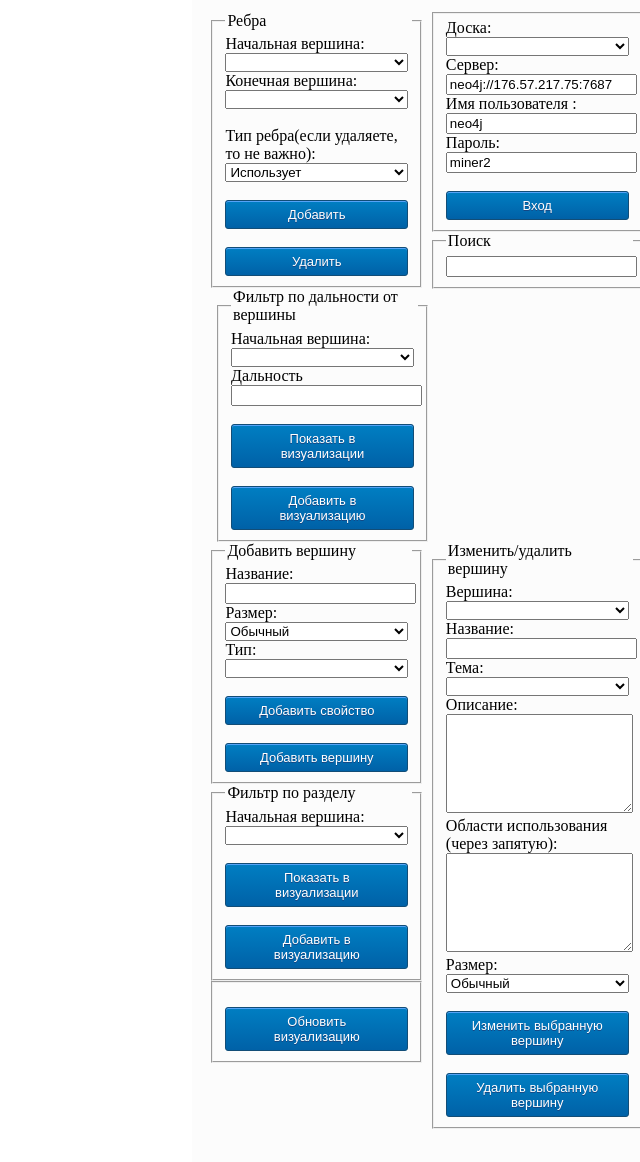
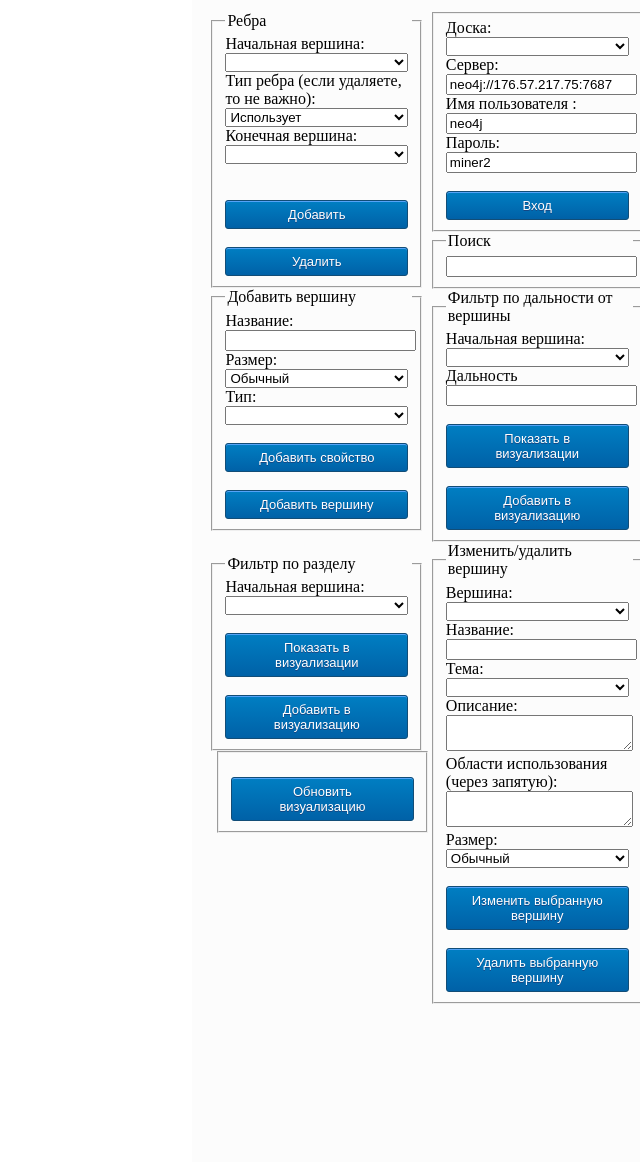
Before and after one commit to shbma/mgraph, a Flask app: page / in a window 1280 px wide. Shown: the whole page, without its empty margins (640-1280 px from the left). Run offline with Flask 2, Linux system fonts and the light colour scheme; lists and menus that the app fills with data are empty; some libraries are stand-ins or nearby versions.

Commit message:
исправлен баг с разъезжаьем панелей

```diff
--- a/static/style.css
+++ b/static/style.css
@@ -34,7 +34,6 @@
 #graphMenu>*>textarea {
     width: 99%;
     resize: vertical;
-    height: 8vh;
     text-align: left;
 }
 
@@ -46,6 +45,10 @@
 
 #graphMenu fieldset {
     width: 42%;
+}
+
+#graphMenu #addNodeByTemplate {
+    margin-bottom: 24px;
 }
 
 .colLeft {
--- a/templates/index.html
+++ b/templates/index.html
@@ -21,11 +21,7 @@
                 <select id="relationshipStart" name="relationshipStart">
                 </select><br>
 
-                <label for="relationshipEnd">Конечная вершина:</label><br>
-                <select id="relationshipEnd" name="relationshipEnd">
-                </select><br><br>
-
-                <label for="relationshipType">Тип ребра(если удаляете, то не важно):</label><br>
+                <label for="relationshipType">Тип ребра (если удаляете, то не важно):</label><br>
                 <select id="relationshipType" name="relationshipType">
                     <option value="ИСПОЛЬЗУЕТ">Использует</option>
                     <option value="СОДЕРЖИТ">Содержит</option>
@@ -33,6 +29,10 @@
                     <option value="ДОСТАВЛЯЕТ">Доставляет</option>
                     <option value="ПРОВЕРЯЕТ">Проверяет</option>
                 </select><br>
+
+                <label for="relationshipEnd">Конечная вершина:</label><br>
+                <select id="relationshipEnd" name="relationshipEnd">
+                </select><br><br>
 
                 <br><button type="button" onclick="addRelationship()">Добавить</button><br>
                 <br><button type="button" onclick="removeRelationship()">Удалить</button><br>
@@ -62,17 +62,6 @@
                 </ul>
             </fieldset>
 
-            <fieldset name="depthFilter" id="depthFilter" class="colRight">
-                <legend align="left">Фильтр по дальности от вершины</legend>
-                <label for="depthFilterSelector">Начальная вершина:</label><br>
-                <select id="depthFilterSelector" name="depthFilterSelector">
-                </select><br>
-                <label for="depth">Дальность</label><br>
-                <input type="text" id="depth" name="depth"><br>
-                <br><button type="button" onclick="showDepthFilter()">Показать в визуализации</button><br>
-                <br><button type="button" onclick="addDepthFilter()">Добавить в визуализацию</button><br>
-            </fieldset>
-
             <fieldset name="addNodeByTemplate" id="addNodeByTemplate" class="colLeft">
                 <legend align="left">Добавить вершину</legend>
                 <label>Название:</label><br>
@@ -89,6 +78,17 @@
                 <div id = "div3Label"></div>
                 <br><button type="button" onclick = "addPropertyClick('Label')">Добавить свойство</button><br>
                 <br><button type="button" onclick="addNodeByTamplateClick()">Добавить вершину</button><br>
+            </fieldset>
+
+            <fieldset name="depthFilter" id="depthFilter" class="colRight">
+                <legend align="left">Фильтр по дальности от вершины</legend>
+                <label for="depthFilterSelector">Начальная вершина:</label><br>
+                <select id="depthFilterSelector" name="depthFilterSelector">
+                </select><br>
+                <label for="depth">Дальность</label><br>
+                <input type="text" id="depth" name="depth"><br>
+                <br><button type="button" onclick="showDepthFilter()">Показать в визуализации</button><br>
+                <br><button type="button" onclick="addDepthFilter()">Добавить в визуализацию</button><br>
             </fieldset>
 
             <fieldset name="vertex" id="vertex" class="colRight">
@@ -130,7 +130,7 @@
                 <br><button type="button" onclick="addOneWayFilter()">Добавить в визуализацию</button><br>
             </fieldset>
 
-            <fieldset name="search" id="refresh" class="colLeft">
+            <fieldset name="search" id="refresh" class="colRight">
                 <br><button type="button" onclick="updateGraph(true)">Обновить визуализацию</button><br>
             </fieldset>
 
```
